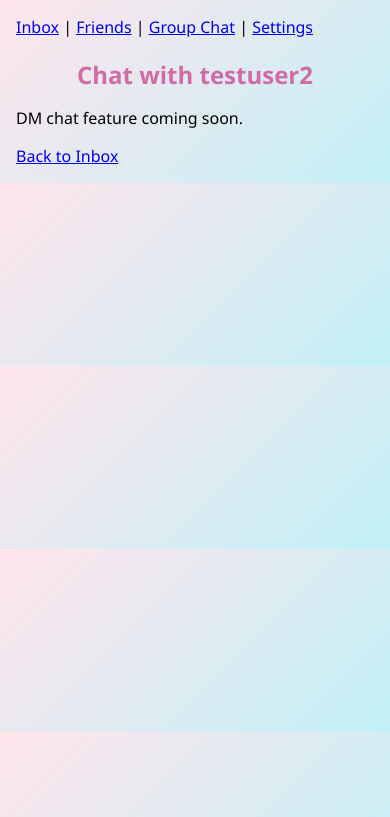
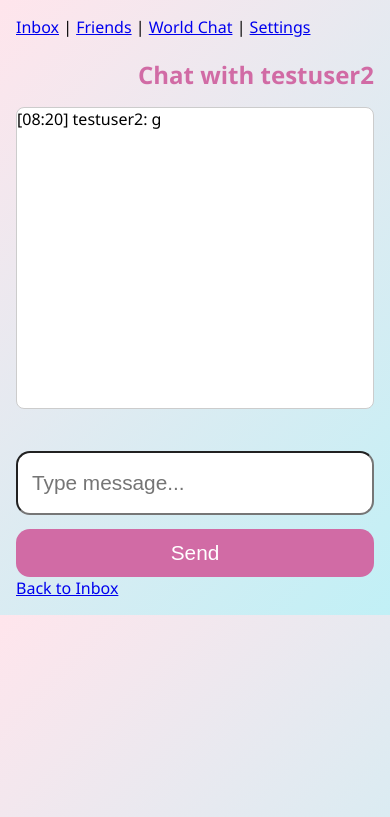
Before and after one commit to yaaabs/konnichiwa, a Flask app: a page that uses templates/navbar.html in a window 390 px wide. Shown: the top 817 px of the page. Run offline with Flask 3, Linux system fonts and the light colour scheme; a user stored in the database is signed in; data comes from the database, SQL or seed files in the repository; both versions use the stored data as it was after the commit; some libraries are stand-ins or nearby versions.

Commit message:
Realizing this is kinda hard

```diff
--- a/app.py
+++ b/app.py
@@ -41,6 +41,15 @@ def init_db():
             friend_id INTEGER NOT NULL,
             FOREIGN KEY(user_id) REFERENCES users(id),
             FOREIGN KEY(friend_id) REFERENCES users(id)
+        )
+    ''')
+    conn.execute('''
+        CREATE TABLE IF NOT EXISTS dm_messages (
+            id INTEGER PRIMARY KEY AUTOINCREMENT,
+            room_id TEXT NOT NULL,
+            username TEXT NOT NULL,
+            msg TEXT NOT NULL,
+            timestamp TEXT NOT NULL
         )
     ''')
     conn.commit()
@@ -161,24 +170,31 @@ def dm(friend_username):
     if 'username' not in session:
         return redirect(url_for('login'))
     username = session['username']
-    # For now, just show a placeholder DM chat page
-    return render_template('dm.html', username=username, friend_username=friend_username)
+    conn = get_db_connection()
+    user = conn.execute('SELECT id FROM users WHERE username = ?', (username,)).fetchone()
+    friend = conn.execute('SELECT id FROM users WHERE username = ?', (friend_username,)).fetchone()
+    # Validate friendship
+    is_friend = False
+    if user and friend:
+        is_friend = conn.execute(
+            'SELECT 1 FROM friends WHERE user_id = ? AND friend_id = ?', (user['id'], friend['id'])
+        ).fetchone() is not None
+    # Generate room ID by sorting usernames alphabetically
+    room_id = "_".join(sorted([username, friend_username]))
+    # Fetch last 50 DM messages for this room
+    messages = conn.execute(
+        'SELECT username, msg, timestamp FROM dm_messages WHERE room_id = ? ORDER BY id ASC LIMIT 50', (room_id,)
+    ).fetchall()
+    conn.close()
+    if not is_friend:
+        return "Not friends!", 403
+    return render_template('chat_dm.html', username=username, friend_username=friend_username, room_id=room_id, messages=messages)
 
-@app.route('/')
-def index():
-    return render_template('index.html')
-
-@app.route('/chat', methods=['GET', 'POST'])
+@app.route('/chat', methods=['GET'])
 def chat():
-    if request.method == 'POST':
-        username = request.form.get('username')
-        if not username:
-            return redirect(url_for('login'))
-        session['username'] = username
-    else:
-        username = session.get('username')
-        if not username:
-            return redirect(url_for('login'))
+    if 'username' not in session:
+        return redirect(url_for('login'))
+    username = session['username']
     # Fetch last 50 messages for chat history
     conn = get_db_connection()
     messages = conn.execute('SELECT username, msg, timestamp FROM messages ORDER BY id ASC LIMIT 50').fetchall()
@@ -207,6 +223,12 @@ def handle_typing(data):
     username = data['username']
     emit('user_typing', {'username': username}, broadcast=True, include_self=False)
 
+@socketio.on('typing_dm')
+def handle_typing_dm(data):
+    room_id = data['room_id']
+    username = data['username']
+    emit('user_typing_dm', {'username': username}, room=room_id, include_self=False)
+
 @socketio.on('disconnect')
 def handle_disconnect():
     username = session.get('username', 'Anonymous')
@@ -214,5 +236,30 @@ def handle_disconnect():
         connected_users.remove(username)
         emit('user_left', {'username': username, 'users': list(connected_users)}, broadcast=True)
 
+@socketio.on('join_dm')
+def handle_join_dm(data):
+    room_id = data['room_id']
+    join_room(room_id)
+
+@socketio.on('private_message')
+def handle_private_message(data):
+    room_id = data['room_id']
+    msg = data['msg']
+    username = session.get('username', 'Anonymous')
+    timestamp = datetime.now().strftime('%H:%M')
+    # Save DM message to DB
+    conn = get_db_connection()
+    conn.execute(
+        'INSERT INTO dm_messages (room_id, username, msg, timestamp) VALUES (?, ?, ?, ?)',
+        (room_id, username, msg, timestamp)
+    )
+    conn.commit()
+    conn.close()
+    emit('private_message', {'msg': msg, 'username': username, 'timestamp': timestamp}, room=room_id)
+
+@app.route('/')
+def index():
+    return redirect(url_for('login'))
+
 if __name__ == '__main__':
     socketio.run(app, host='0.0.0.0', port=5000, debug=True)
--- a/static/style.css
+++ b/static/style.css
@@ -60,14 +60,25 @@ button[type="submit"]:hover {
     height: 200px;
     font-size: 0.95rem;
   }
-  #chat-form {
+  #chat-form, #dm-form {
     flex-direction: column;
-    gap: 4px;
+    gap: 8px;
     max-width: 100%;
   }
-  #message-input, button[type="submit"] {
+  #message-input, #dm-input, button[type="submit"], #dm-form button {
     width: 100%;
-    font-size: 1rem;
+    font-size: 1.3rem; /* Larger font for mobile */
+    padding: 18px 14px; /* More padding for easier typing */
+    border-radius: 14px;
+    box-sizing: border-box;
+  }
+  #message-input, #dm-input {
+    margin-bottom: 6px;
+    min-height: 48px; /* Ensures tall input box */
+  }
+  button[type="submit"], #dm-form button {
+    padding: 18px 0;
+    min-height: 48px;
   }
 }
 
--- a/templates/chat.html
+++ b/templates/chat.html
@@ -62,7 +62,7 @@
 </head>
 <body>
   {% include 'navbar.html' %}
-  <h2>🌷 Welcome to Konnichiyabs, {{ username }}!</h2>
+  <h2>🌷 Welcome to Konnichiyabs World Chat, {{ username }}!</h2>
   <div id="chat-box" style="border: 1px solid #ccc; height: 300px; overflow-y: scroll; background: #fff; border-radius: 8px; margin-bottom: 10px;">
     {% for m in messages %}
       <div>[{{ m['timestamp'] }}] {{ m['username'] }}: {{ m['msg'] }}</div>
--- /dev/null
+++ b/templates/chat_dm.html
@@ -0,0 +1,64 @@
+<!DOCTYPE html>
+<html>
+<head>
+  <title>DM with {{ friend_username }} | Konnichiyabs</title>
+  <meta name="viewport" content="width=device-width, initial-scale=1">
+  <link rel="stylesheet" href="{{ url_for('static', filename='style.css') }}">
+  <script src="https://cdn.socket.io/4.5.4/socket.io.min.js"></script>
+  <script>
+    const socket = io();
+    window.onload = () => {
+      const username = "{{ username }}";
+      const friend = "{{ friend_username }}";
+      const room_id = "{{ room_id }}";
+      socket.emit("join_dm", { room_id });
+
+      const form = document.getElementById("dm-form");
+      form.addEventListener("submit", e => {
+        e.preventDefault();
+        const input = document.getElementById("dm-input");
+        socket.emit("private_message", { room_id, msg: input.value });
+        input.value = "";
+      });
+
+      socket.on("private_message", data => {
+        const box = document.getElementById("dm-box");
+        const div = document.createElement("div");
+        div.textContent = `[${data.timestamp}] ${data.username}: ${data.msg}`;
+        box.appendChild(div);
+        box.scrollTop = box.scrollHeight;
+      });
+
+      // Typing indicator for DM
+      const typingBox = document.getElementById("typing-box");
+      let typingTimeout;
+      document.getElementById("dm-input").addEventListener("input", () => {
+        socket.emit("typing_dm", { room_id, username });
+      });
+
+      socket.on("user_typing_dm", data => {
+        typingBox.textContent = `${data.username} is typing...`;
+        clearTimeout(typingTimeout);
+        typingTimeout = setTimeout(() => {
+          typingBox.textContent = "";
+        }, 2000);
+      });
+    };
+  </script>
+</head>
+<body>
+  {% include 'navbar.html' %}
+  <h2 style="text-align:right; color:#d16ba5;">Chat with {{ friend_username }}</h2>
+  <div id="dm-box" style="border: 1px solid #ccc; height: 300px; overflow-y: scroll; background: #fff; border-radius: 8px; margin-bottom: 10px;">
+    {% for m in messages %}
+      <div>[{{ m['timestamp'] }}] {{ m['username'] }}: {{ m['msg'] }}</div>
+    {% endfor %}
+  </div>
+  <div id="typing-box" style="margin: 8px 0; color: #888; text-align: left; min-height: 24px;"></div>
+  <form id="dm-form" style="display: flex; gap: 8px;">
+    <input id="dm-input" placeholder="Type message..." required style="flex: 1; min-width: 0;">
+    <button type="submit" style="padding: 0 16px;">Send</button>
+  </form>
+  <a href="/inbox">Back to Inbox</a>
+</body>
+</html>
--- a/templates/friends.html
+++ b/templates/friends.html
@@ -22,6 +22,6 @@
     <input type="text" name="friend_username" placeholder="Add friend by username" required>
     <button type="submit">Add Friend</button>
   </form>
-  <a href="/chat">Go to Chat</a>
+  <a href="/chat">Go to World Chat</a>
 </body>
 </html>
--- a/templates/index.html
+++ b/templates/index.html
@@ -2,10 +2,8 @@
 <html>
 <head>
   <title>Konnichiyabs Home</title>
-  <link rel="stylesheet" href="{{ url_for('static', filename='style.css') }}">
 </head>
 <body>
-  {% include 'navbar.html' %}
   <h2>Welcome to Konnichiyabs!</h2>
   <p>
     <a href="/login">Login</a> or
@@ -13,3 +11,5 @@
   </p>
 </body>
 </html>
+</body>
+</html>
--- a/templates/navbar.html
+++ b/templates/navbar.html
@@ -1,6 +1,6 @@
-<nav style="margin-bottom: 16px;">
+<nav style="margin-bottom: 12px;">
   <a href="/inbox">Inbox</a> |
   <a href="/friends">Friends</a> |
-  <a href="/chat">Group Chat</a> |
+  <a href="/chat">World Chat</a> |
   <a href="/settings">Settings</a>
 </nav>
```
Also changed, not shown: chat.db.
